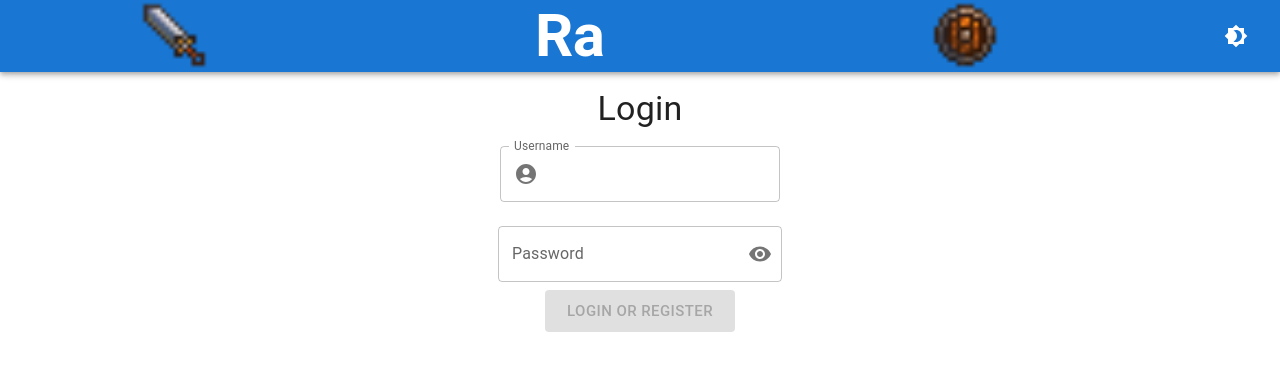
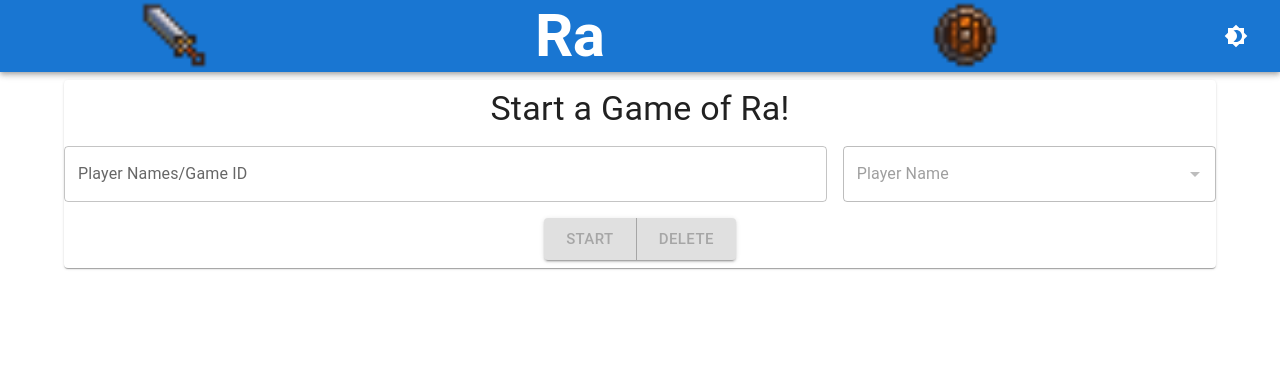
Before and after one commit to albertszeng/ra, a React (Create React App) app in the folder frontend/: page / in a window 1280 px wide. Shown: the top 370 px of the page. Built offline with nearby package versions, Linux system fonts and the light colour scheme; no server answers.

Commit message:
Disable login page for deployed site

```diff
--- a/frontend/src/App.tsx
+++ b/frontend/src/App.tsx
@@ -109,7 +109,7 @@ function App() {
           <Grid container spacing={2}>
             <Grid xs />
             <Grid xs={12}>
-              {(loggedIn)
+              {(loggedIn || !process.env.REACT_APP_ENABLE_LOGIN)
                 ? (
                   <Game
                     playerName={playerName}
--- a/frontend/src/libs/game.tsx
+++ b/frontend/src/libs/game.tsx
@@ -219,6 +219,9 @@ async function listGames(): Promise<ListGamesResponse> {
   const requestOptions = {
     method: 'POST',
     headers: { 'Content-Type': 'application/json' },
+    body: JSON.stringify({
+      socketId: socket.id,
+    }),
   };
   const res = await fetch(`${apiUrl}/list`, requestOptions);
   return res.json() as Promise<ListGamesResponse>;
```
